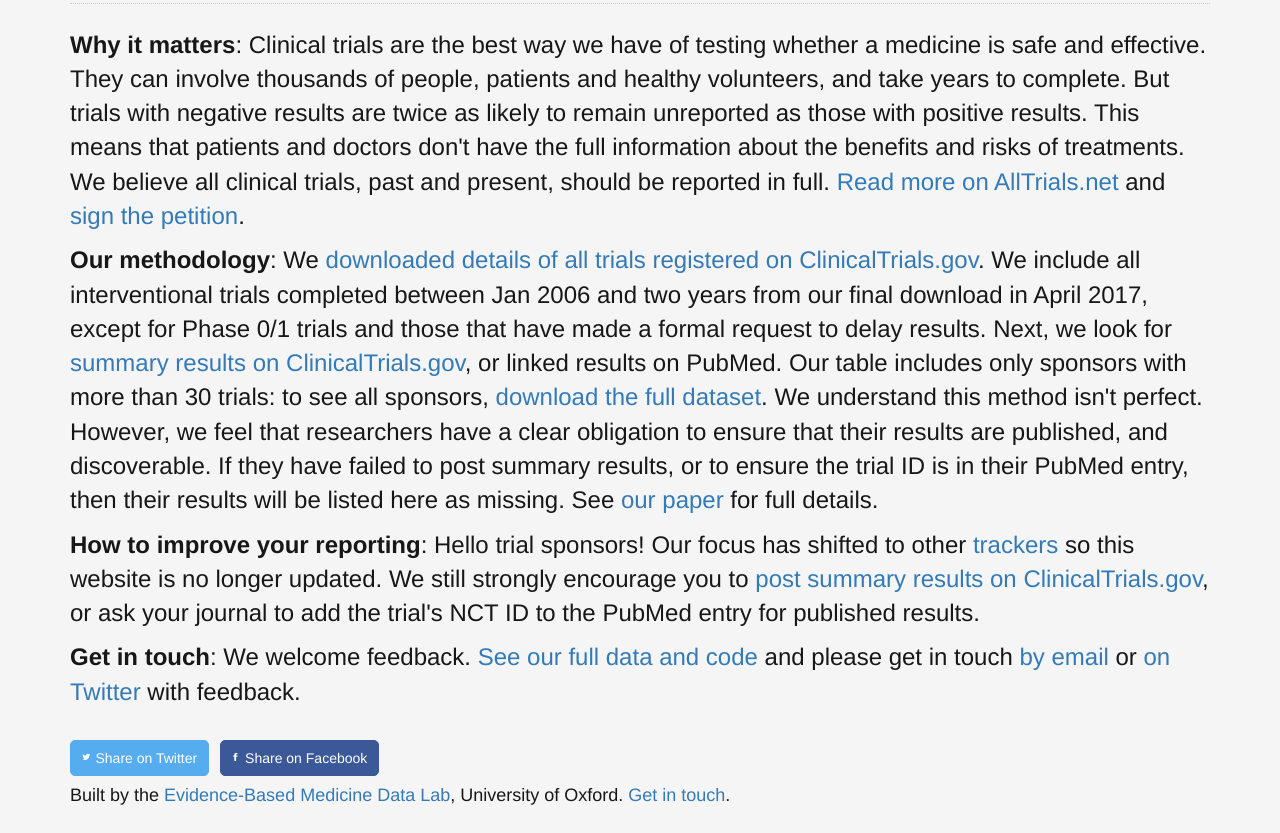
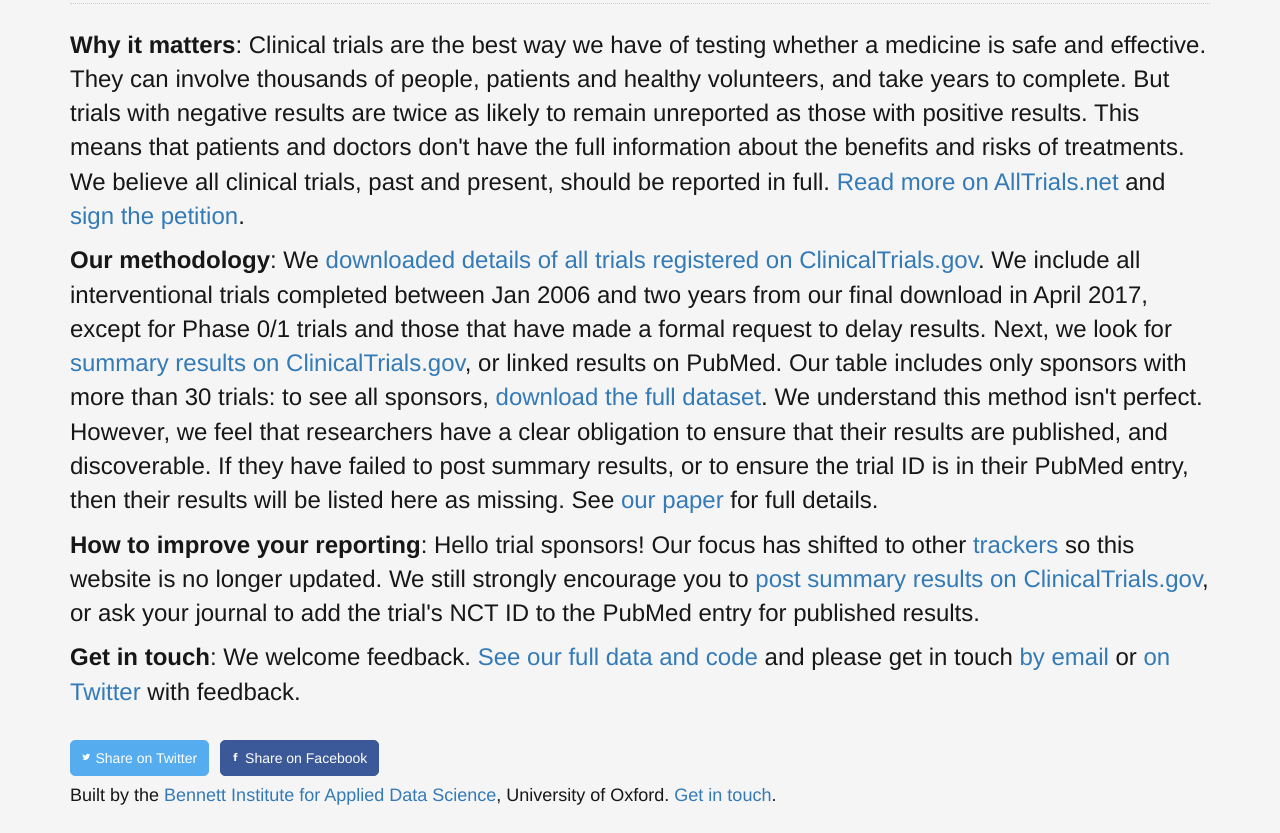
Before and after one commit to ebmdatalab/trialstracker, a plain HTML site: page app/index.html in a window 1280 px wide. Shown: the part 771-1604 px from the top of the page. Drawn offline with Linux system fonts and the light colour scheme; some packages are replaced by stand-ins of ours; a script that the page names is missing.

Commit message:
Update "DataLab" to "Bennett Institute" in text

```diff
--- a/app/index.html
+++ b/app/index.html
@@ -119,7 +119,7 @@
         </g>
     </svg></div>Share on Facebook</div>
 </a>
-<p class="small">Built by the <a href="http://ebmdatalab.net">Evidence-Based Medicine Data Lab</a>, University of Oxford. <a href='mailto:hello@ebmdatalab.net'>Get in touch</a>.</p>
+<p class="small">Built by the <a href="https://www.bennett.ox.ac.uk/">Bennett Institute for Applied Data Science</a>, University of Oxford. <a href='mailto:hello@ebmdatalab.net'>Get in touch</a>.</p>
 </div>
 
 </div>
```
